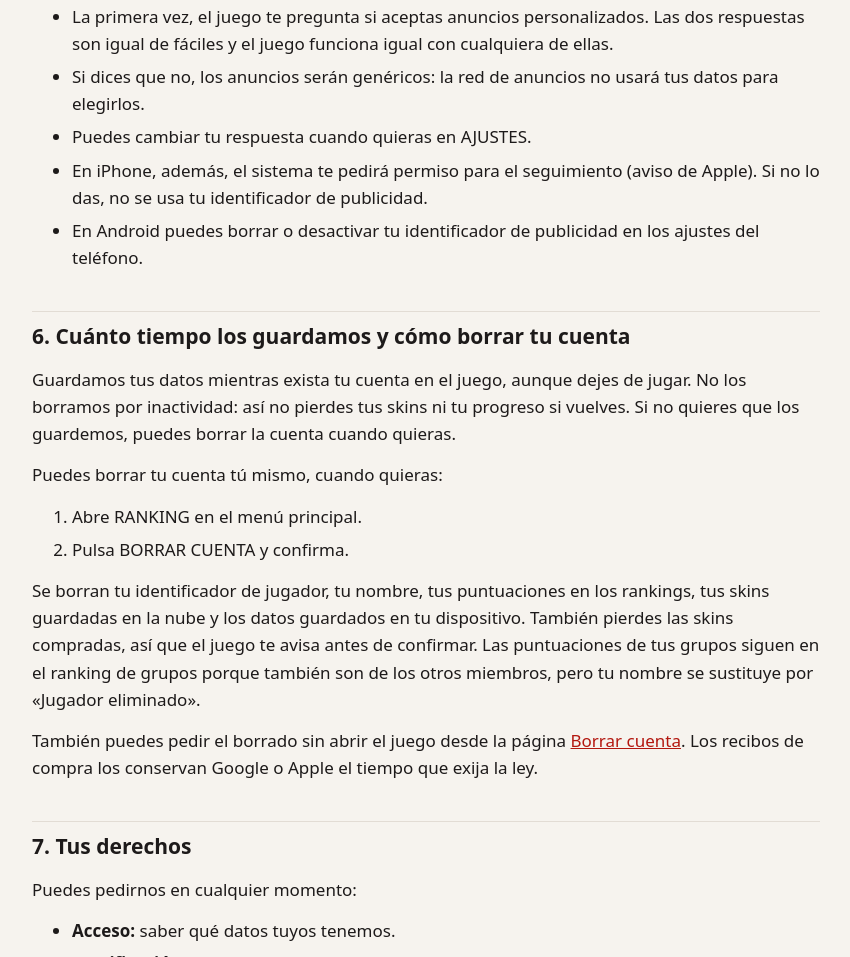
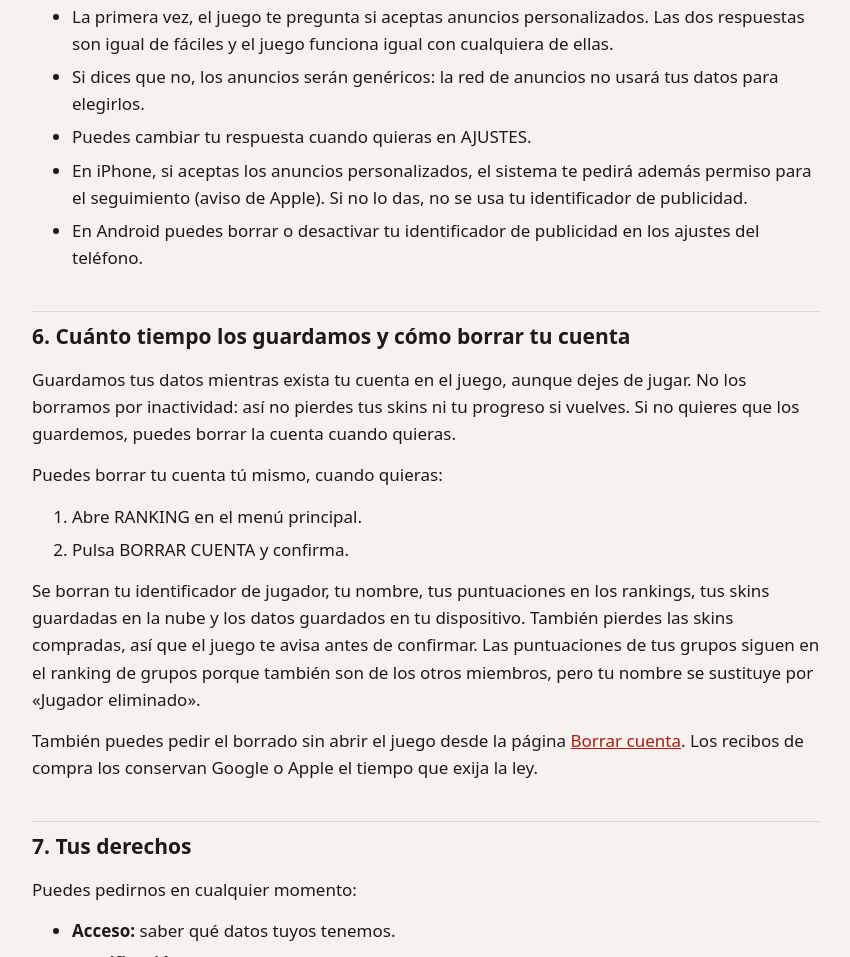
Before and after one commit to cr917503-cmd/extincion, a plain HTML site: page privacidad.html in a window 1280 px wide. Shown: the part 3069-4026 px from the top of the page, without its empty margins (214-1064 px from the left). Drawn offline with Linux system fonts and the light colour scheme.

Commit message:
Política: aviso de Apple solo si se aceptan anuncios personalizados

```diff
--- a/privacidad.html
+++ b/privacidad.html
@@ -80,7 +80,7 @@
 <li>La primera vez, el juego te pregunta si aceptas anuncios personalizados. Las dos respuestas son igual de fáciles y el juego funciona igual con cualquiera de ellas.</li>
 <li>Si dices que no, los anuncios serán genéricos: la red de anuncios no usará tus datos para elegirlos.</li>
 <li>Puedes cambiar tu respuesta cuando quieras en AJUSTES.</li>
-<li>En iPhone, además, el sistema te pedirá permiso para el seguimiento (aviso de Apple). Si no lo das, no se usa tu identificador de publicidad.</li>
+<li>En iPhone, si aceptas los anuncios personalizados, el sistema te pedirá además permiso para el seguimiento (aviso de Apple). Si no lo das, no se usa tu identificador de publicidad.</li>
 <li>En Android puedes borrar o desactivar tu identificador de publicidad en los ajustes del teléfono.</li>
 </ul>
 
```
